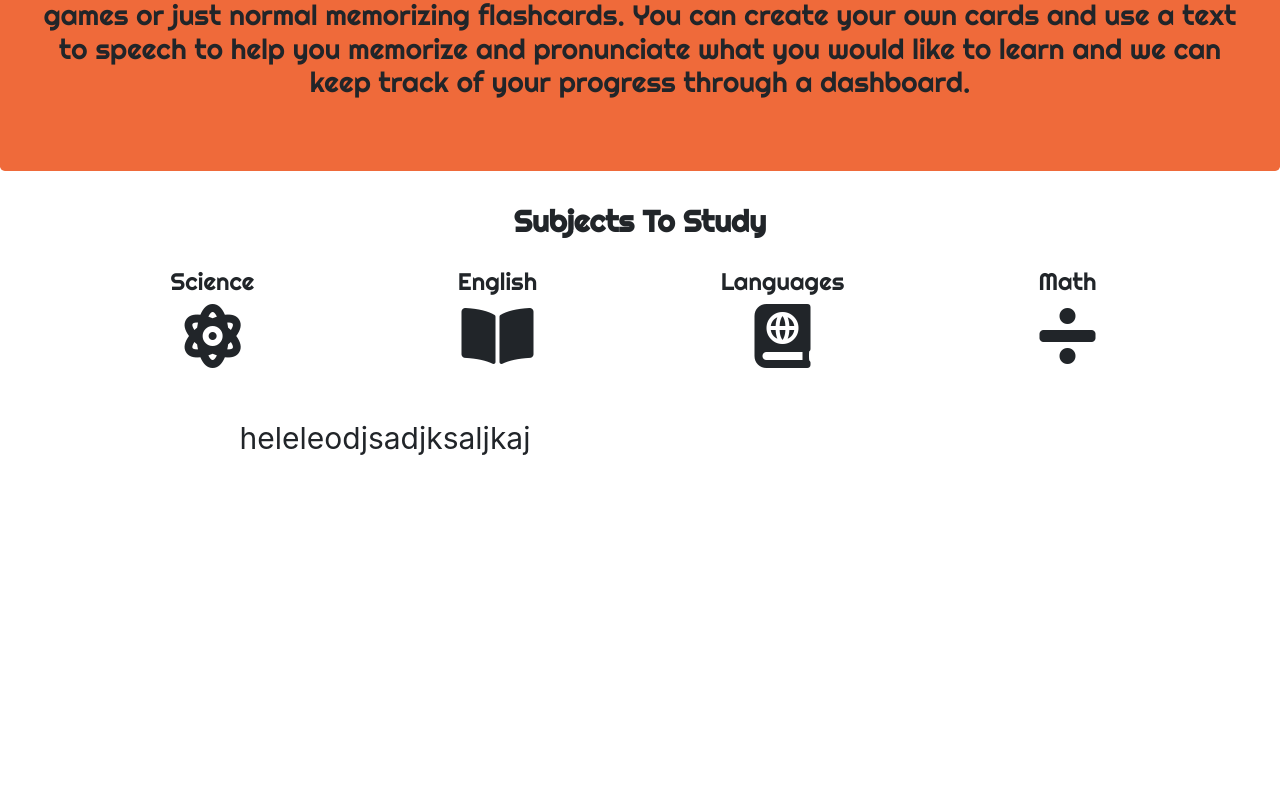
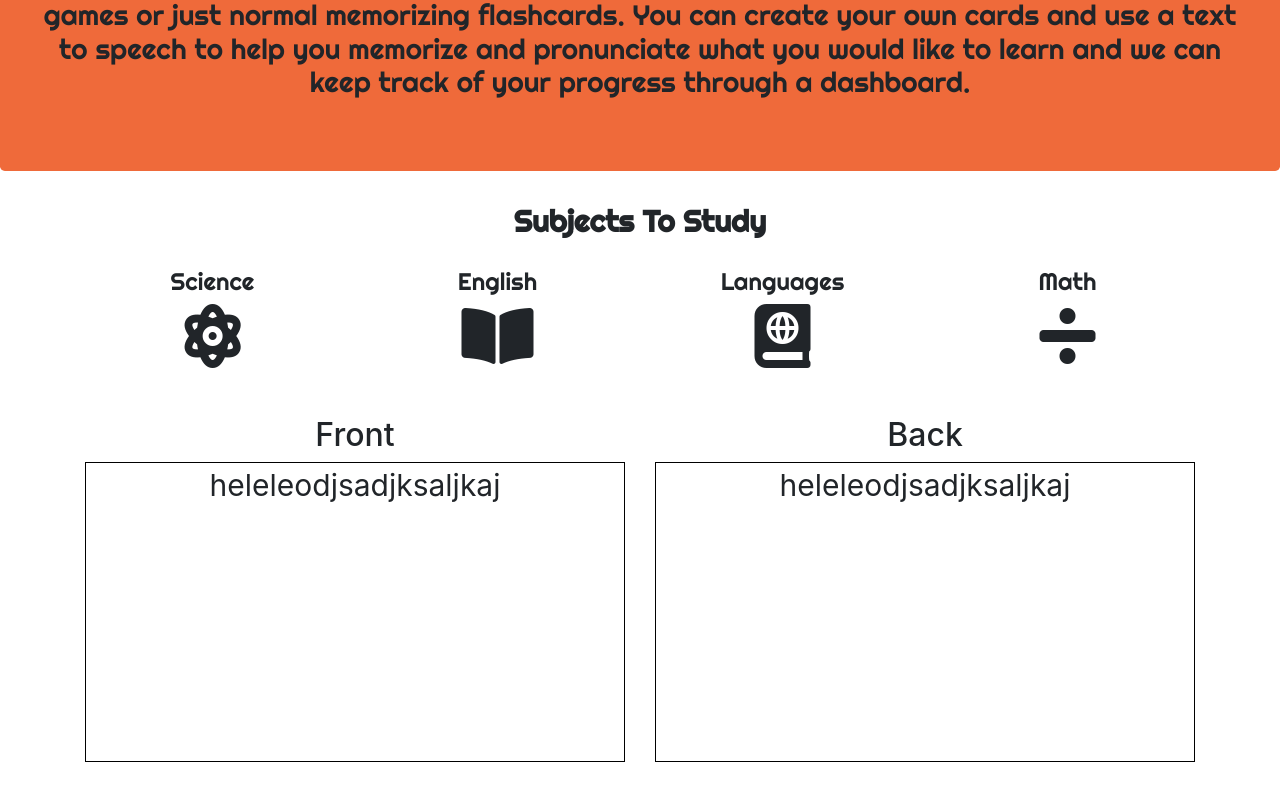
Before and after one commit to AndresF97/Flash-Cards, a React (Create React App) app in the folder flash-cards/: page / in a window 1280 px wide. Shown: the part 300-1100 px from the top of the page. After the commit the page ends 1062 px from the top, so only its background shows below. Built offline with nearby package versions, Linux system fonts and the light colour scheme.

Commit message:
started on basci structure for flash card

```diff
--- a/flash-cards/src/components/howTo/index.js
+++ b/flash-cards/src/components/howTo/index.js
@@ -1,15 +1,26 @@
 import React from "react"
-import {Container} from "react-bootstrap"
+import {Container,Row,Col} from "react-bootstrap"
 import "./style.css"
 
 
 function howTo(){
     return(
     <>
-        <Container>
+        <Container className="text-center">
+            <Row>
+            <Col>
+            <h2>Front</h2>
             <div className="flashCard">
                 heleleodjsadjksaljkaj
             </div>
+            </Col>
+            <Col>
+            <h2>Back</h2>
+            <div className="flashCard">
+                heleleodjsadjksaljkaj
+            </div>
+            </Col>
+            </Row>
             </Container>
          </>
     )
--- a/flash-cards/src/components/howTo/style.css
+++ b/flash-cards/src/components/howTo/style.css
@@ -1,7 +1,7 @@
 .flashCard{
-    height:500px;
-    width:600px;
-    border: 1px 1px 1px 1px black;
+    height:300px;
+    width:540px;
+    border:1px solid black;
     text-align: center;
     font-size: 30px;
 }
```
